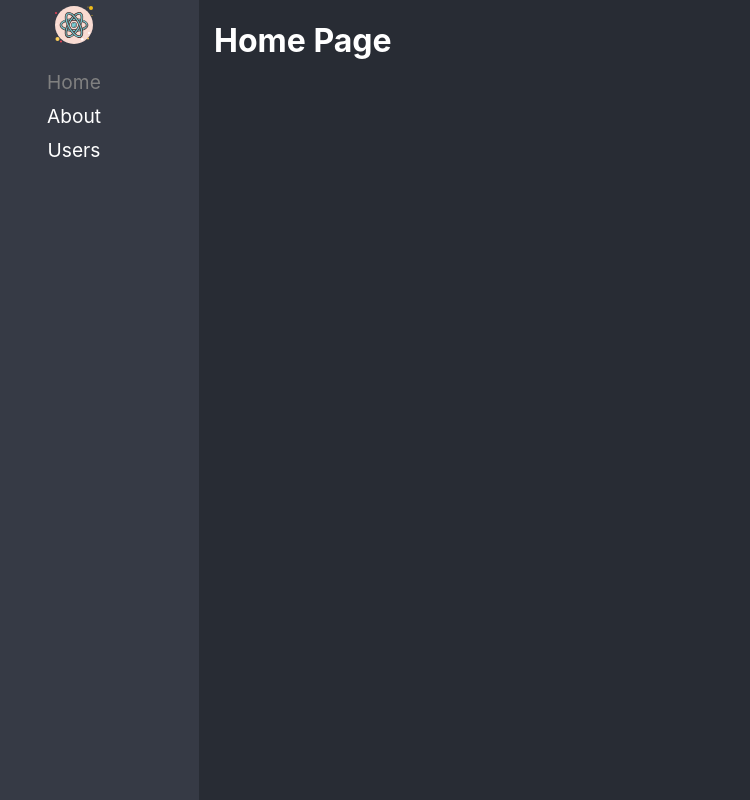
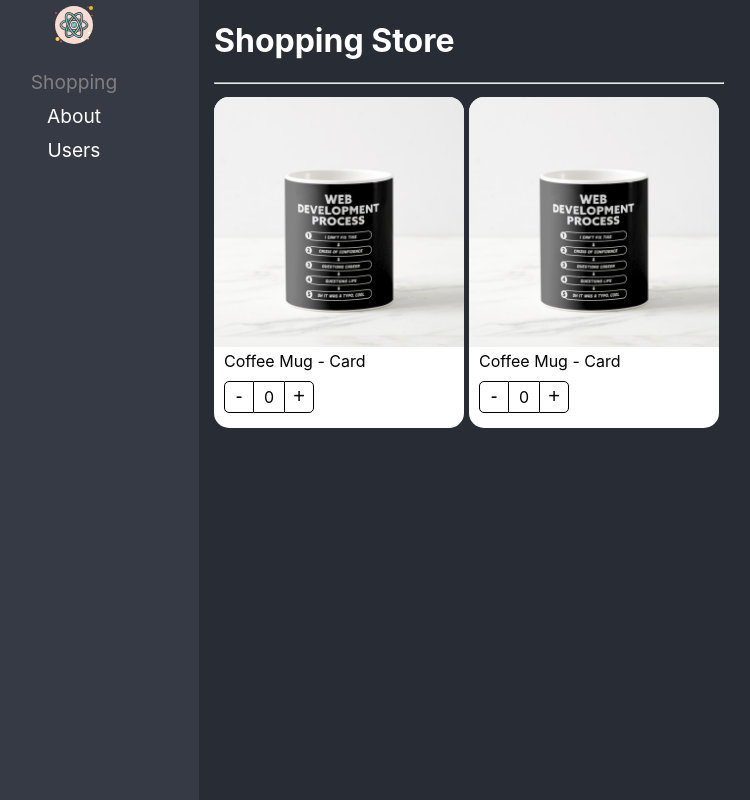
Before and after one commit to pfirulo/react-adv, a React (Vite) app: page /home in a window 1280 px wide. Shown: the whole page, without its empty margins (51-801 px from the left). Built offline with nearby package versions, Linux system fonts and the light colour scheme.

Commit message:
Components compound listo

```diff
--- /dev/null
+++ b/src/02-component-patterns/components/ProductButtons.tsx
@@ -0,0 +1,16 @@
+import { useContext } from "react";
+import { ProductContext } from "./ProductCard";
+import styles from '../styles/styles.module.css';
+
+
+
+export const ProductButtons = () => {
+    const { increaseBy, counter } = useContext(ProductContext);
+    return (
+        <div className={styles.buttonsContainer} >
+            <button className={styles.buttonMinus} onClick={() => increaseBy(-1)} >-</button>
+            <div className={styles.countLabel} >{counter}</div>
+            <button className={styles.buttonAdd} onClick={() => increaseBy(+1)}  >+</button>
+        </div>
+    )
+}
--- /dev/null
+++ b/src/02-component-patterns/components/ProductCard.tsx
@@ -0,0 +1,24 @@
+import styles from '../styles/styles.module.css';
+import { useProduct } from '../hooks/useProducts';
+import { createContext } from 'react';
+import { ProductContextProps, ProductCardProps } from '../interfaces/interfaces';
+
+
+export const ProductContext = createContext({} as ProductContextProps);
+const { Provider } = ProductContext;
+
+
+export const ProductCard = ({ children, product }: ProductCardProps) => {
+    const { counter, increaseBy } = useProduct();
+    return (
+        <Provider value={{
+            counter,
+            increaseBy,
+            product
+        }} >
+            <div className={styles.productCard} >
+                {children}
+            </div>
+        </Provider>
+    )
+}
--- /dev/null
+++ b/src/02-component-patterns/components/ProductImage.tsx
@@ -0,0 +1,22 @@
+
+import styles from '../styles/styles.module.css';
+import noImage from "../assets/no-image.jpg";
+import { useContext } from 'react';
+import { ProductContext } from './ProductCard';
+
+export const ProductImage = ({ img = '' }) => {
+
+    const { product } = useContext(ProductContext);
+    let imgToShow: string;
+    if (img) {
+        imgToShow = img;
+    } else if (product.img) {
+        imgToShow = product.img;
+    } else {
+        imgToShow = noImage;
+    }
+
+    return (
+        <img className={styles.productImg} src={imgToShow} alt="Product image" />
+    )
+}
--- /dev/null
+++ b/src/02-component-patterns/components/ProductTitle.tsx
@@ -0,0 +1,10 @@
+import { useContext } from "react";
+import { ProductContext } from "./ProductCard";
+import styles from '../styles/styles.module.css';
+
+export const ProductTitle = ({ title }: { title?: string }) => {
+    const { product } = useContext(ProductContext);
+    return (
+        <span className={styles.productDescription} >{title ? title : product.title}</span>
+    )
+}
--- /dev/null
+++ b/src/02-component-patterns/components/index.ts
@@ -0,0 +1,19 @@
+import { ProductCard as ProductCardHOC } from './ProductCard';
+import { ProductCardHOCProps } from '../interfaces/interfaces';
+import { ProductTitle } from './ProductTitle';
+import { ProductImage } from './ProductImage';
+import { ProductButtons } from './ProductButtons';
+
+export { ProductImage } from './ProductImage';
+export { ProductTitle } from './ProductTitle';
+export { ProductButtons } from './ProductButtons';
+
+
+export const ProductCard: ProductCardHOCProps = Object.assign(ProductCardHOC,{
+    Title: ProductTitle,
+    Image: ProductImage,
+    Buttons: ProductButtons,
+})
+
+
+export default ProductCard;
--- /dev/null
+++ b/src/02-component-patterns/hooks/useProducts.ts
@@ -0,0 +1,15 @@
+import { useState } from "react";
+
+
+export const useProduct = () => {
+    const [counter, setCounter] = useState(0);
+
+    const increaseBy = (value: number) => {
+        setCounter(prev => Math.max(prev + value, 0));
+    }
+
+    return {
+        counter,
+        increaseBy
+    }
+}
--- /dev/null
+++ b/src/02-component-patterns/interfaces/interfaces.ts
@@ -0,0 +1,26 @@
+import { ReactElement } from "react";
+
+export interface ProductCardProps {
+    product: Product;
+    children?: ReactElement | ReactElement[];
+}
+
+export interface Product {
+    id: string;
+    title: string;
+    img?: string;
+}
+
+
+export interface ProductContextProps {
+    increaseBy: (value: number) => void;
+    counter: number;
+    product: Product;
+}
+
+export interface ProductCardHOCProps {
+    ({children,product}: ProductCardProps):JSX.Element,
+    Title: ({title}: {title?: string})  => JSX.Element,
+    Image: ({img}: {img?: string})  => JSX.Element,
+    Buttons: () => JSX.Element
+}
--- /dev/null
+++ b/src/02-component-patterns/pages/ShoppingPage.tsx
@@ -0,0 +1,43 @@
+
+import { ProductButtons,  ProductImage, ProductTitle,ProductCard } from '../components/';
+
+
+
+
+const product = {
+    id: '1',
+    title: 'Coffee Mug - Card',
+    img: './coffee-mug.png'
+}
+
+export const ShoppingPage = () => {
+    return (
+        <div>
+            <h1>Shopping Store</h1>
+            <hr />
+
+            <div style={{
+                display: 'flex',
+                flexDirection: 'row',
+                flexWrap: 'wrap'
+            }}>
+
+                <ProductCard product={product} >
+                    <ProductImage img={product.img} />
+                    <ProductTitle title={product.title}  />
+                    <ProductButtons   />
+                </ProductCard>
+
+
+
+                <ProductCard product={product} >
+                    <ProductImage />
+                    <ProductTitle />
+                    <ProductButtons />
+                </ProductCard>
+
+            </div>
+
+        </div>
+    )
+}
--- /dev/null
+++ b/src/02-component-patterns/styles/styles.module.css
@@ -0,0 +1,62 @@
+
+
+.productCard {
+    background-color: white;
+    border-radius: 15px;
+    color: black;
+    padding-bottom: 5px;
+    width: 250px;
+    margin-right: 5px;
+    margin-top: 5px;
+}
+
+.productImg {
+    border-radius: 15px 15px 0px 0px;
+    width: 100%;
+}
+
+.productDescription {
+    margin: 10px;
+}
+
+.buttonsContainer {
+    margin: 10px;
+    display: flex;
+    flex-direction: row;
+}
+
+.buttonMinus {
+    cursor: pointer;
+    background-color: transparent;
+    border: 1px solid black;
+    border-radius: 5px 0px 0px 5px;
+    font-size: 20px;
+    width: 30px;
+}
+
+.buttonMinus:hover {
+    background-color: rgba(0, 0, 0, 0.1);
+}
+
+.countLabel {
+    border-bottom: 1px solid black;
+    border-top: 1px solid black;
+    font-size: 16px;
+    height: 25px;
+    padding-top: 5px;
+    text-align: center;
+    width: 30px;
+}
+
+.buttonAdd {
+    cursor: pointer;
+    background-color: transparent;
+    border: 1px solid black;
+    border-radius: 0px 5px 5px 0px;
+    font-size: 20px;
+    width: 30px;
+}
+
+.buttonAdd:hover {
+    background-color: rgba(0, 0, 0, 0.1);
+}
--- a/src/routes/Navigation.tsx
+++ b/src/routes/Navigation.tsx
@@ -7,6 +7,7 @@
 } from 'react-router-dom';
 
 import logo from '../../public/logo.svg'
+import { ShoppingPage } from '../02-component-patterns/pages/ShoppingPage';
 
 
 
@@ -20,7 +21,7 @@
                     <img src={logo} alt=" logo de react" />
                     <ul>
                         <li>
-                            <NavLink className={({ isActive }) => isActive ? 'nav-active' : ''} to='/home'>Home</NavLink>
+                            <NavLink className={({ isActive }) => isActive ? 'nav-active' : ''} to='/home'>Shopping</NavLink>
                         </li>
                         <li>
                             <NavLink className={({ isActive }) => isActive ? 'nav-active' : ''} to='/about'>About</NavLink>
@@ -31,9 +32,9 @@
                     </ul>
                 </nav>
                 <Routes>
-                    <Route path='about' element={<h1> About Page</h1>} />
-                    <Route path='users' element={<h1>Users Page</h1>} />
-                    <Route path='home' element={<h1>Home Page</h1>} />
+                    <Route path='about' element={<h1> About </h1>} />
+                    <Route path='users' element={<h1>Users </h1>} />
+                    <Route path='home' element={<ShoppingPage />} />
 
                     <Route path='/*' element={<Navigate to="/home" replace />} />
 
```
Also changed, not shown: public/coffee-mug.png (added), src/02-component-patterns/assets/no-image.jpg (added).
